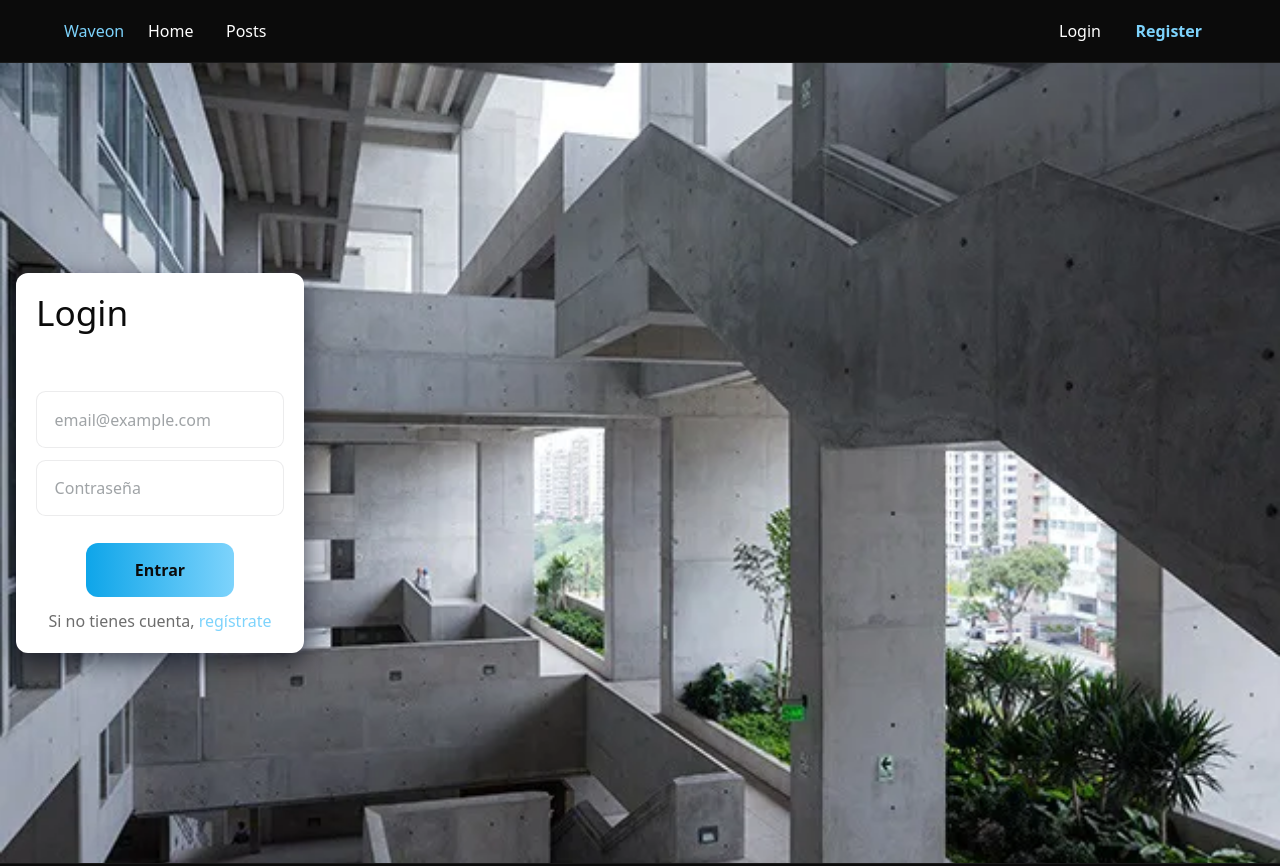
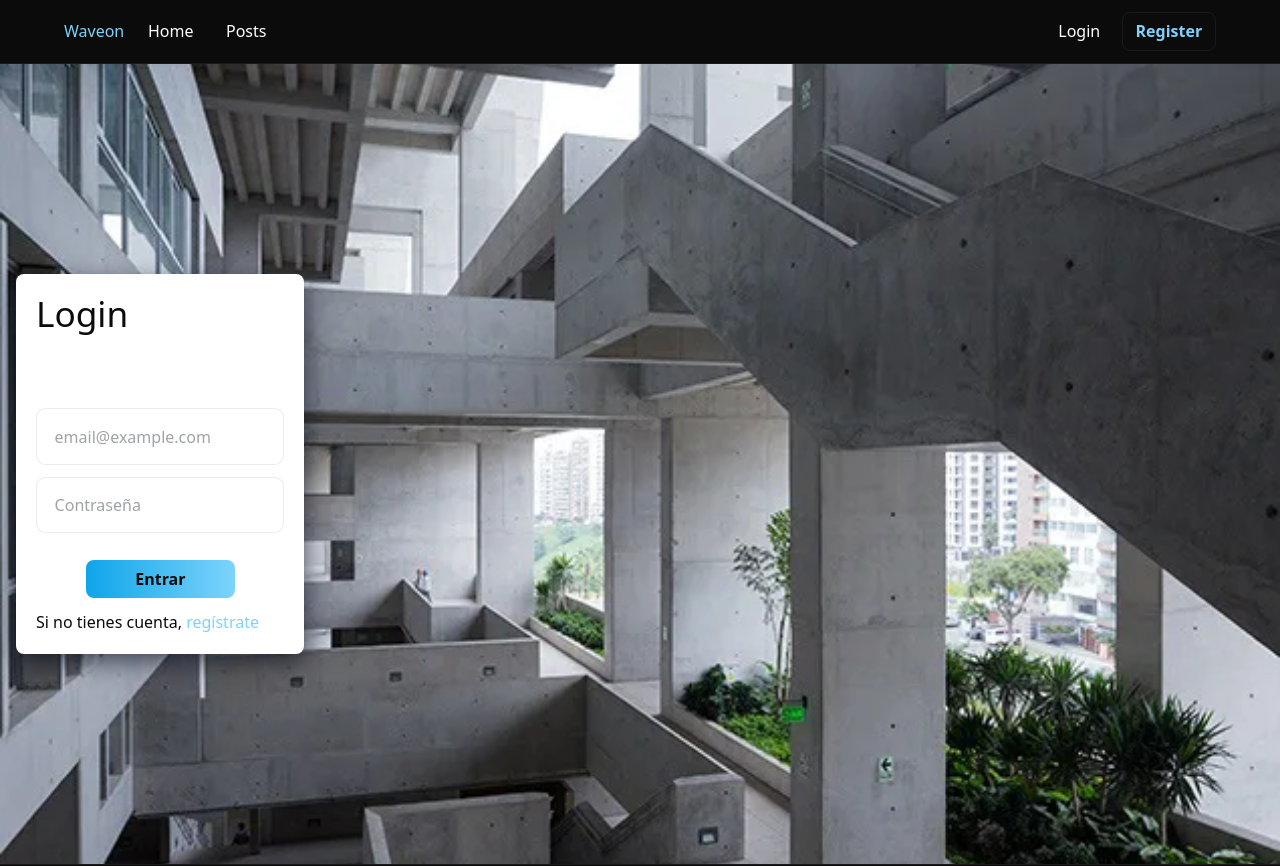
Before and after one commit to Lazheart/hack-front, a React (Vite) app: page /login in a window 1280 px wide. Shown: the top 866 px of the page. Built offline with nearby package versions, Linux system fonts and the light colour scheme.

Commit message:
4th Look

```diff
--- a/src/components/navbar.tsx
+++ b/src/components/navbar.tsx
@@ -86,8 +86,8 @@ const Navbar = () => {
               <button onClick={handleLogout} className="anim-cta" style={{background: 'transparent', color: 'var(--text-white)', border: '1px solid rgba(255,255,255,0.06)', padding: '0.5rem 0.8rem', borderRadius: 6}}>Logout</button>
             ) : (
               <>
-                <Link to="/login" className="anim-navlink" style={{color: 'var(--text-white)', textDecoration: 'none'}}>Login</Link>
-                <Link to="/register" className="anim-cta" style={{color: 'var(--celeste)', textDecoration: 'none', fontWeight: 700}}>Register</Link>
+                <Link to="/login" className="nav-link" style={{color: 'var(--text-white)', textDecoration: 'none'}}>Login</Link>
+                <Link to="/register" className="nav-button" style={{color: 'var(--celeste)', textDecoration: 'none', fontWeight: 700}}>Register</Link>
               </>
             )}
           </div>
--- a/src/pages/auth/loginPage.tsx
+++ b/src/pages/auth/loginPage.tsx
@@ -21,7 +21,7 @@ const LoginPage = () => {
   return (
     <div className="auth-container" style={{backgroundImage: `url(${LoginBg})`, backgroundSize: 'cover', backgroundPosition: 'center'}}>
       <div className="auth-box">
-        <div className="auth-card">
+        <div className="auth-card anim-card anim-fade-in">
           <h1 className="auth-title">Login</h1>
           <form onSubmit={handleSubmit} className="flex flex-col gap-3">
             <input
@@ -42,8 +42,8 @@ const LoginPage = () => {
               className="auth-input"
             />
 
-            <button className="auth-button">Entrar</button>
-            <p className="auth-small">Si no tienes cuenta, <Link to="/register" style={{color: 'var(--celeste)'}}>regístrate</Link></p>
+            <button className="auth-button anim-cta">Entrar</button>
+            <p className="auth">Si no tienes cuenta, <Link to="/register" className="navlink" style={{color: 'var(--celeste)'}}>regístrate</Link></p>
           </form>
         </div>
       </div>
--- a/src/pages/auth/registerPage.tsx
+++ b/src/pages/auth/registerPage.tsx
@@ -19,7 +19,7 @@ const RegisterPage = () => {
   return (
     <div className="auth-container" style={{backgroundImage: `url(${RegisterBg})`, backgroundSize: 'cover', backgroundPosition: 'center'}}>
       <div className="auth-box">
-        <div className="auth-card">
+        <div className="auth-card anim-card anim-fade-in">
           <h1 className="auth-title">Crear cuenta</h1>
           <form onSubmit={handleSubmit} className="flex flex-col gap-3">
             <input
@@ -49,8 +49,8 @@ const RegisterPage = () => {
               className="auth-input"
             />
 
-            <button className="auth-button">Crear cuenta</button>
-            <p className="auth-small">¿Ya tienes cuenta? <Link to="/login" style={{color: 'var(--celeste)'}}>Inicia sesión</Link></p>
+            <button className="auth-button anim-cta">Crear cuenta</button>
+            <p className="auth-small">¿Ya tienes cuenta? <Link to="/login" className="navlink" style={{color: 'var(--celeste)'}}>Inicia sesión</Link></p>
           </form>
         </div>
       </div>
```
